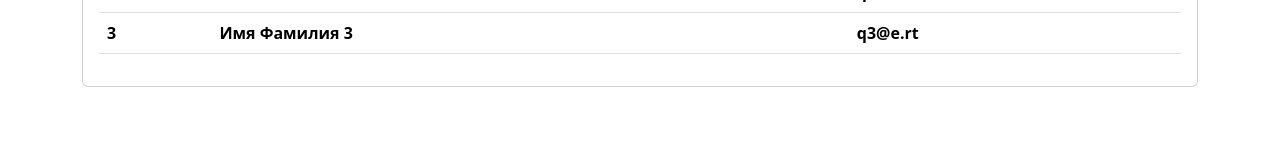
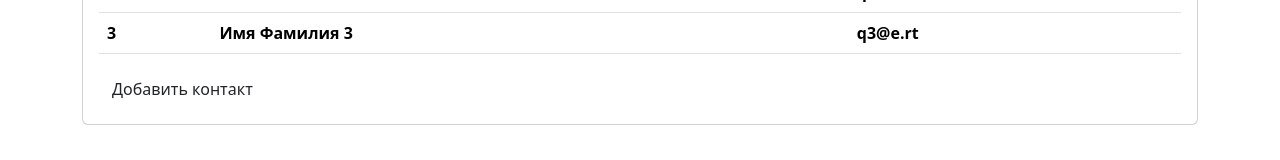
Before and after one commit to an2niy85/ContactApp, a React (Create React App) app in the folder client/: page / in a window 1280 px wide. Shown: the part 248-408 px from the top of the page. Built offline with nearby package versions, Linux system fonts and the light colour scheme.

Commit message:
Добавление элементов в набор данных и использование react хуков

```diff
--- a/client/src/App.js
+++ b/client/src/App.js
@@ -1,13 +1,25 @@
-import './App.css';
+import React, { useState } from 'react';
 import TableContact from './layout/TableContact/TableContact';
 
-const contacts = [
+const App = () => {
+
+  const [contacts, setContacts] = useState(
+    [
     {id:1, name:'Имя Фамилия 1', email: 'q1@e.rt'},
     {id:2, name:'Имя Фамилия 2', email: 'q2@e.rt'},
     {id:3, name:'Имя Фамилия 3', email: 'q3@e.rt'},
-];
+    ]
+  );
 
-const App = () => {
+  const addContact = () => {
+    const item = {
+      id:Math.floor(Math.random() * 100),
+      name:'Имя Фамилия 3',
+      email: 'q3@e.rt'
+    };
+    setContacts(...contacts, item);
+  }
+
   return (
     <div className='container mt-5'>
       <div className='card'>
@@ -16,6 +28,14 @@
         </div>
         <div className='card-body'>
           <TableContact contacts={contacts}/>
+          <div>
+            <button
+              className='btn btn-primery'
+              onClick={()=>{addContact()}}
+            >
+              Добавить контакт
+            </button>
+          </div>
         </div>
       </div>
     </div>
```
